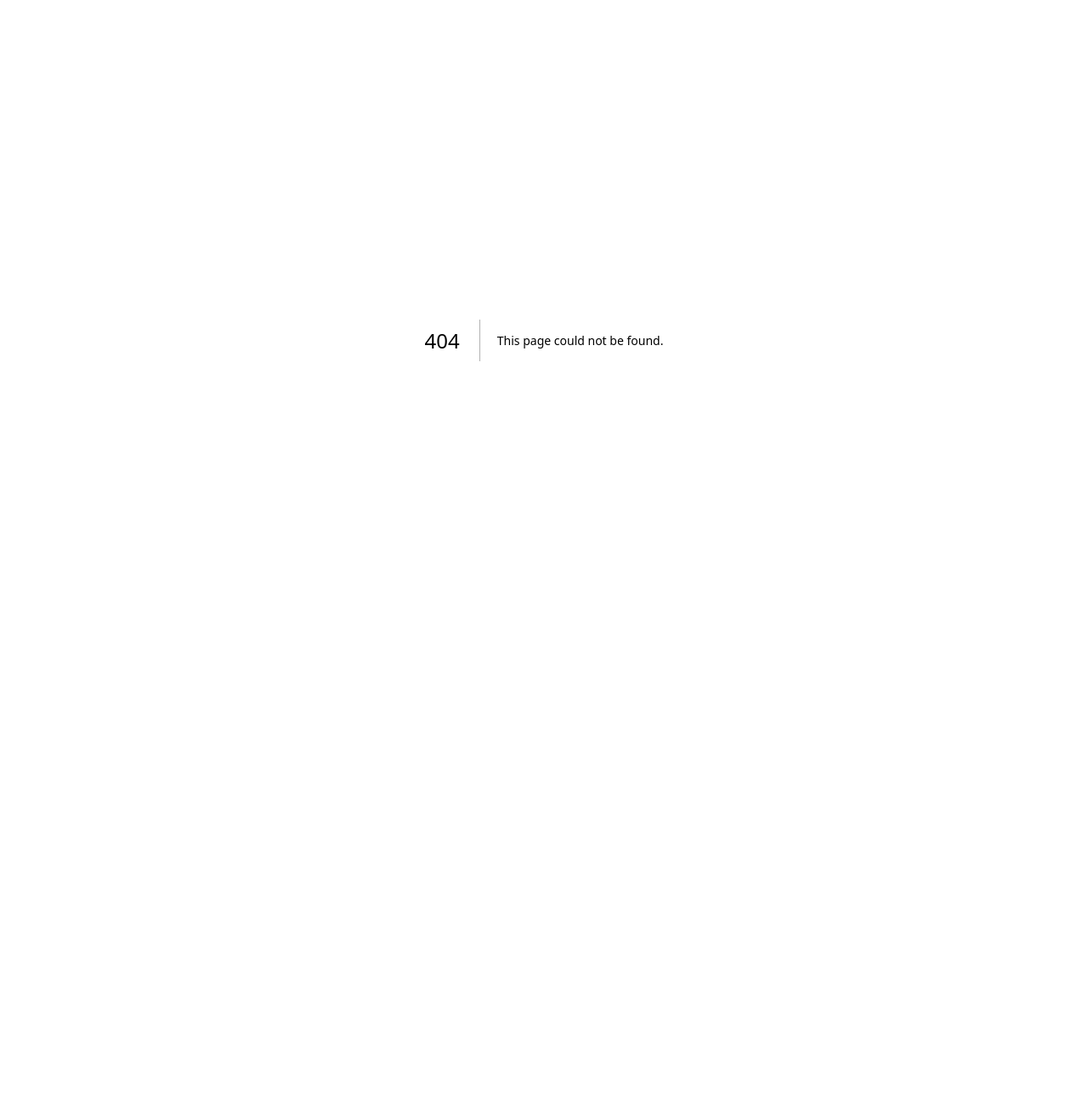
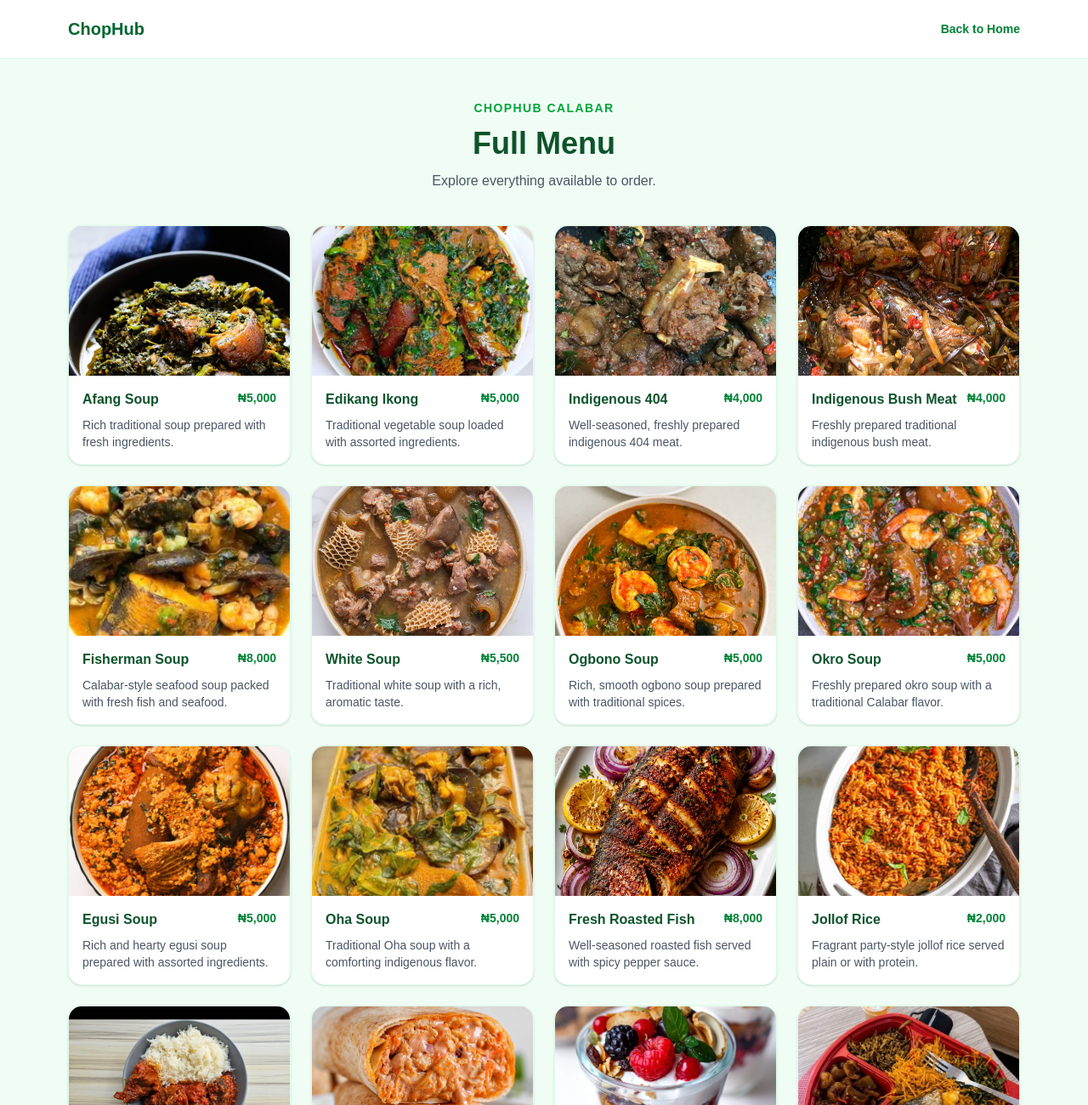
Before and after one commit to ChopHub147/chophub, a Next.js app: page /menu in a window 1280 px wide. Before the commit this address had no page. Shown: the top 1300 px of the page at 85% size. Before the commit the page ends 800 px from the top, so only its background shows below. Built offline with nearby package versions, Linux system fonts and the light colour scheme.

Commit message:
Create dedicated full menu page
Show featured dishes on the homepage and provide a separate full menu route for browsing all meals.

```diff
--- /dev/null
+++ b/app/menu/page.tsx
@@ -0,0 +1,67 @@
+import Link from "next/link";
+
+const dishes = [
+  ["Afang Soup", 5000, "Rich traditional soup prepared with fresh ingredients.", "/afang.jpeg"],
+  ["Edikang Ikong", 5000, "Traditional vegetable soup loaded with assorted ingredients.", "/edikanikong.jpeg"],
+  ["Indigenous 404", 4000, "Well-seasoned, freshly prepared indigenous 404 meat.", "/404.JPG"],
+  ["Indigenous Bush Meat", 4000, "Freshly prepared traditional indigenous bush meat.", "/Bushmeat.jpg"],
+  ["Fisherman Soup", 8000, "Calabar-style seafood soup packed with fresh fish and seafood.", "/fisherman_soup.JPG"],
+  ["White Soup", 5500, "Traditional white soup with a rich, aromatic taste.", "/white_soup.jpg"],
+  ["Ogbono Soup", 5000, "Rich, smooth ogbono soup prepared with traditional spices.", "/ogbono.jpg"],
+  ["Okro Soup", 5000, "Freshly prepared okro soup with a traditional Calabar flavor.", "/okro_.JPG"],
+  ["Egusi Soup", 5000, "Rich and hearty egusi soup prepared with assorted ingredients.", "/egusi.JPG"],
+  ["Oha Soup", 5000, "Traditional Oha soup with a comforting indigenous flavor.", "/oha.JPG"],
+  ["Fresh Roasted Fish", 8000, "Well-seasoned roasted fish served with spicy pepper sauce.", "/grilled_fish.JPG"],
+  ["Jollof Rice", 2000, "Fragrant party-style jollof rice served plain or with protein.", "/jollof.jpg"],
+  ["Rice & Stew", 2000, "Steamed rice with rich, flavorful stew and protein.", "/rice_stew.jpg"],
+  ["Shawarma", 6500, "The King's Shawarma, generously filled and freshly prepared.", "/sharwama.jpeg"],
+  ["Parfait", 5000, "A creamy, layered parfait treat.", "/Parfait.webp"],
+  ["Abáchà", 4000, "Traditional African salad prepared with delicious local ingredients.", "/abacha.JPG"],
+] as const;
+
+export default function MenuPage() {
+  return (
+    <main className="min-h-screen bg-green-50 text-gray-900">
+      <header className="bg-white border-b border-green-100">
+        <div className="max-w-6xl mx-auto px-4 py-5 flex items-center justify-between">
+          <Link href="/" className="text-xl font-extrabold text-green-800">ChopHub</Link>
+          <Link href="/" className="text-sm font-semibold text-green-700 hover:text-green-900">
+            Back to Home
+          </Link>
+        </div>
+      </header>
+      <section className="max-w-6xl mx-auto px-4 py-12">
+        <div className="text-center mb-10">
+          <p className="text-sm font-semibold uppercase tracking-widest text-green-600 mb-3">
+            ChopHub Calabar
+          </p>
+          <h1 className="text-4xl font-bold text-green-900">Full Menu</h1>
+          <p className="text-gray-600 mt-3">Explore everything available to order.</p>
+        </div>
+        <div className="grid grid-cols-2 md:grid-cols-3 lg:grid-cols-4 gap-3 md:gap-6">
+          {dishes.map(([name, price, description, image]) => (
+            <article key={name} className="bg-white rounded-2xl overflow-hidden border border-green-100 shadow-sm">
+              <div className="h-32 md:h-44 overflow-hidden">
+                <img src={image} alt={name} className="w-full h-full object-cover" />
+              </div>
+              <div className="p-3 md:p-4">
+                <div className="flex justify-between gap-2 items-start">
+                  <h2 className="font-bold text-sm md:text-base text-green-900">{name}</h2>
+                  <span className="text-xs md:text-sm font-bold text-green-700 whitespace-nowrap">
+                    ₦{price.toLocaleString()}
+                  </span>
+                </div>
+                <p className="text-xs md:text-sm text-gray-600 mt-2">{description}</p>
+              </div>
+            </article>
+          ))}
+        </div>
+        <div className="text-center mt-10">
+          <Link href="/#menu" className="inline-block bg-green-600 hover:bg-green-700 text-white px-6 py-3 rounded-full font-semibold">
+            Customize and Order
+          </Link>
+        </div>
+      </section>
+    </main>
+  );
+}
--- a/app/page.tsx
+++ b/app/page.tsx
@@ -1,6 +1,7 @@
 "use client";
 
 import { useState } from "react";
+import Link from "next/link";
 
 type CartItem = {
   id: string;
@@ -404,12 +405,9 @@ export default function Home() {
           </div>
 
           <nav className="hidden md:flex items-center gap-8 text-sm font-medium">
-            <button
-              onClick={scrollToMenu}
-              className="hover:text-green-700 transition"
-            >
+            <a href="/menu" className="hover:text-green-700 transition">
               Menu
-            </button>
+            </a>
             <button
               type="button"
               onClick={scrollToAbout}
@@ -484,13 +482,13 @@ export default function Home() {
             </button>
             {isMobileNavOpen && (
               <nav className="absolute right-0 top-12 z-10 w-36 rounded-xl border border-green-100 bg-white p-2 shadow-lg">
-                <button
-                  type="button"
-                  onClick={scrollToMenu}
+                <a
+                  href="/menu"
+                  onClick={() => setIsMobileNavOpen(false)}
                   className="block w-full rounded-lg px-3 py-2 text-left text-sm hover:bg-green-50 transition"
                 >
                   Menu
-                </button>
+                </a>
                 <button
                   type="button"
                   onClick={scrollToAbout}
@@ -530,12 +528,12 @@ export default function Home() {
             >
               Order Food Now
             </button>
-            <button
-              onClick={scrollToMenu}
+            <Link
+              href="/menu"
               className="bg-white border-2 border-green-200 hover:border-green-400 text-green-800 px-8 py-4 rounded-full text-lg font-semibold transition"
             >
               View Full Menu
-            </button>
+            </Link>
           </div>
         </div>
       </section>
@@ -547,7 +545,7 @@ export default function Home() {
             Featured Dishes
           </h2>
           <div className="grid grid-cols-2 md:grid-cols-3 gap-3 md:gap-8">
-            {dishes.map((dish) => (
+            {dishes.slice(0, 6).map((dish) => (
               <div key={dish.id} className={dish.sectionTitle ? "contents" : ""}>
                 {dish.sectionTitle && (
                 <h3 className="col-span-2 md:col-span-3 text-2xl font-bold text-green-900 pt-4">
@@ -654,6 +652,14 @@ export default function Home() {
                                 >
                                   +
                                 </button>
+                              </div>
+                              <div className="text-center mt-10">
+                                <a
+                                  href="/menu"
+                                  className="inline-block bg-white border-2 border-green-200 hover:border-green-400 text-green-800 px-6 py-3 rounded-full font-semibold transition"
+                                >
+                                  View Full Menu
+                                </a>
                               </div>
                             </div>
                           );
```
